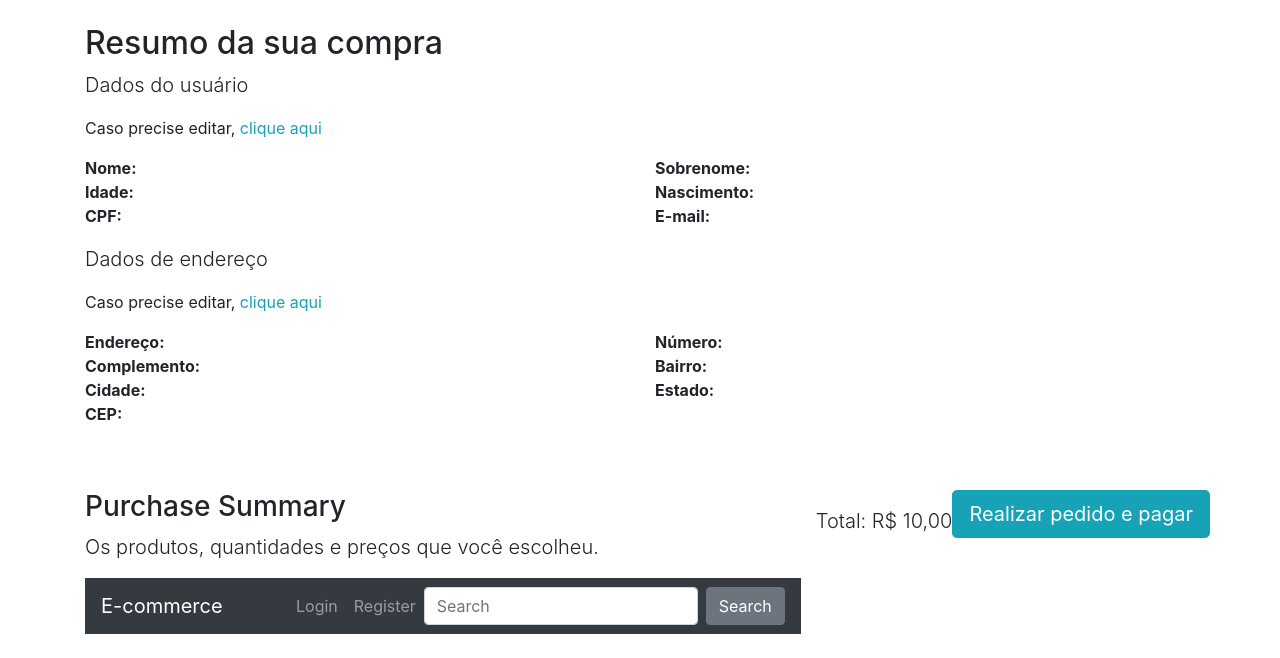
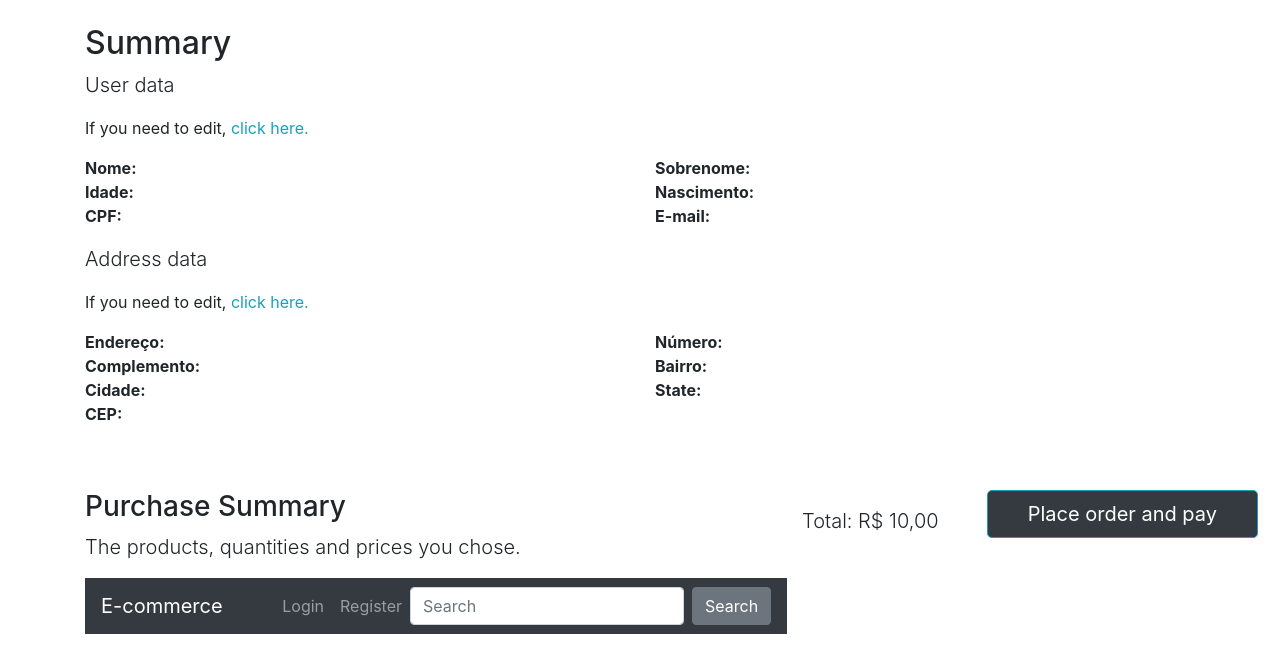
Before and after one commit to IFinotti/ECOMMERCE, a Django app: template product/templates/product/purchasesummary.html in a window 1280 px wide. Shown: the part 56-714 px from the top of the page. Run offline with Django 4.2, Linux system fonts and the light colour scheme; the template is opened without the code that fills it: most values are stand-ins (such as "Sample title", 1, 10 or a date in 2020); some libraries are stand-ins or nearby versions.

Commit message:
Translating to english

```diff
--- a/product/templates/product/cart.html
+++ b/product/templates/product/cart.html
@@ -27,7 +27,7 @@
   <div class="col-lg mt-auto">
     {% if request.user.is_authenticated %}
     <a
-      class="btn btn-lg btn-block btn-primary"
+      class="btn btn-lg bg-dark btn-block btn-primary"
       href="{% url 'product:purchaseSummary' %}"
     >
       Buy
--- a/product/templates/product/detail.html
+++ b/product/templates/product/detail.html
@@ -77,7 +77,10 @@
         </div>
 
         <div class="text-left">
-          <button type="submit" class="btn btn-primary btn-lg btn-block">
+          <button
+            type="submit"
+            class="btn btn-primary bg-dark btn-lg btn-block"
+          >
             <i class="fa fa-shopping-cart" aria-hidden="true"></i>
             Adicionar ao carrinho
           </button>
--- a/product/templates/product/purchasesummary.html
+++ b/product/templates/product/purchasesummary.html
@@ -1,16 +1,15 @@
-{% extends "base.html" %}
-{% load myfilters %}
+{% extends "base.html" %} {% load myfilters %}
 <!--disable-eslint-->
-{% block title %}Purchase Summary | {% endblock title %}
-
-{% block content %}
+{% block title %}Purchase Summary | {% endblock title %} {% block content %}
 
 <div class="row mb-5">
   <div class="col-lg">
-    <h2>Resumo da sua compra</h2>
+    <h2>Summary</h2>
 
-    <p class="lead">Dados do usuário</p>
-    <p>Caso precise editar, <a href="{% url 'profiles:create' %}">clique aqui</a></p>
+    <p class="lead">User data</p>
+    <p>
+      If you need to edit, <a href="{% url 'profiles:create' %}">click here.</a>
+    </p>
     <dl class="row">
       <dt class="col-lg-2">Nome:</dt>
       <dd class="col-lg-4">{{user.first_name}}</dd>
@@ -28,8 +27,10 @@
       <dd class="col-lg-4">{{user.email}}</dd>
     </dl>
 
-    <p class="lead">Dados de endereço</p>
-    <p>Caso precise editar, <a href="{% url "profiles:create" %}">clique aqui</a></p>
+    <p class="lead">Address data</p>
+    <p>
+      If you need to edit, <a href="{% url 'profiles:create' %}">click here.</a>
+    </p>
     <dl class="row">
       <dt class="col-lg-2">Endereço:</dt>
       <dd class="col-lg-4">{{user.profile.address}}</dd>
@@ -43,7 +44,7 @@
 
       <dt class="col-lg-2">Cidade:</dt>
       <dd class="col-lg-4">{{user.profile.city}}</dd>
-      <dt class="col-lg-2">Estado:</dt>
+      <dt class="col-lg-2">State:</dt>
       <dd class="col-lg-4">{{user.profile.state}}</dd>
 
       <dt class="col-lg-2">CEP:</dt>
@@ -55,21 +56,27 @@
 <div class="row mt-3">
   <div class="col">
     <h3>Purchase Summary</h3>
-      <p class="lead">Os produtos, quantidades e preços que você escolheu.</p>
+    <p class="lead">The products, quantities and prices you chose.</p>
 
     {% include "partials/_cart.html" %}
   </div>
   <div class="row mt-3">
     <div class="col">
-        <p class="lead text-center">Total: {{cart|cart_total_price|format_price}}</p>
+      <p class="lead text-center">
+        Total: {{cart|cart_total_price|format_price}}
+      </p>
     </div>
   </div>
   <div class="row">
     <div class="col">
-    <a class="btn btn-block btn-primary btn-lg" href="{% url "order:saveorder" %}">
-      Realizar pedido e pagar
+      <a
+        class="btn btn-block btn-primary bg-dark btn-lg ml-5"
+        href="{% url 'order:saveorder' %}"
+      >
+        Place order and pay
       </a>
     </div>
   </div>
 
   {% endblock content %}
+</div>
```
Also changed, not shown: db.sqlite3. Lines whose indentation alone changed are shown as unchanged.
